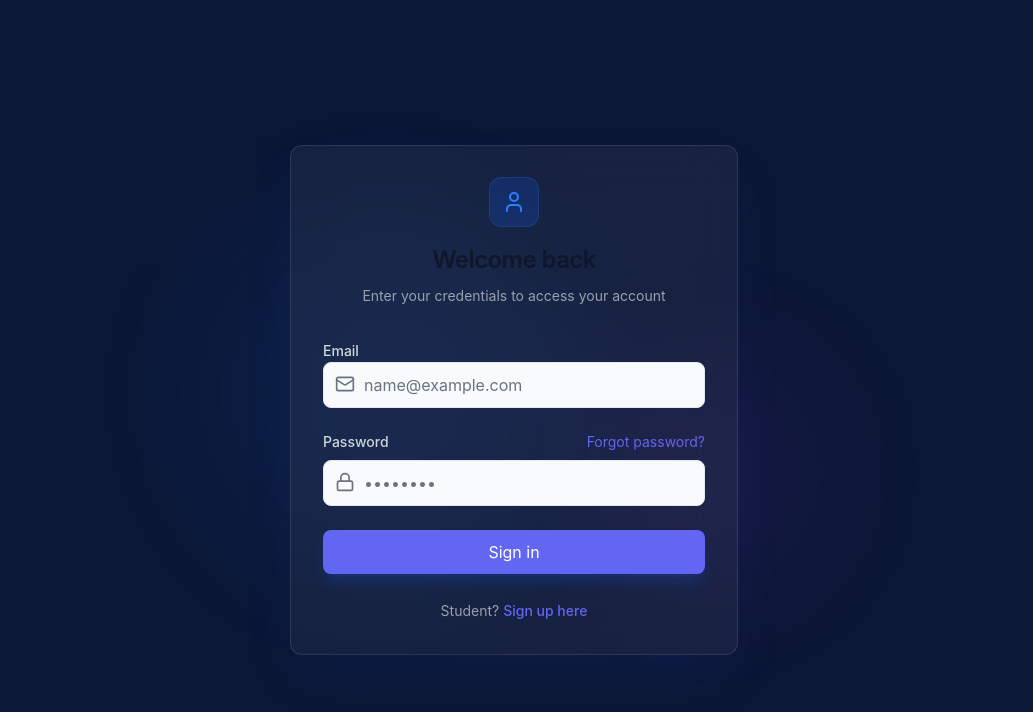
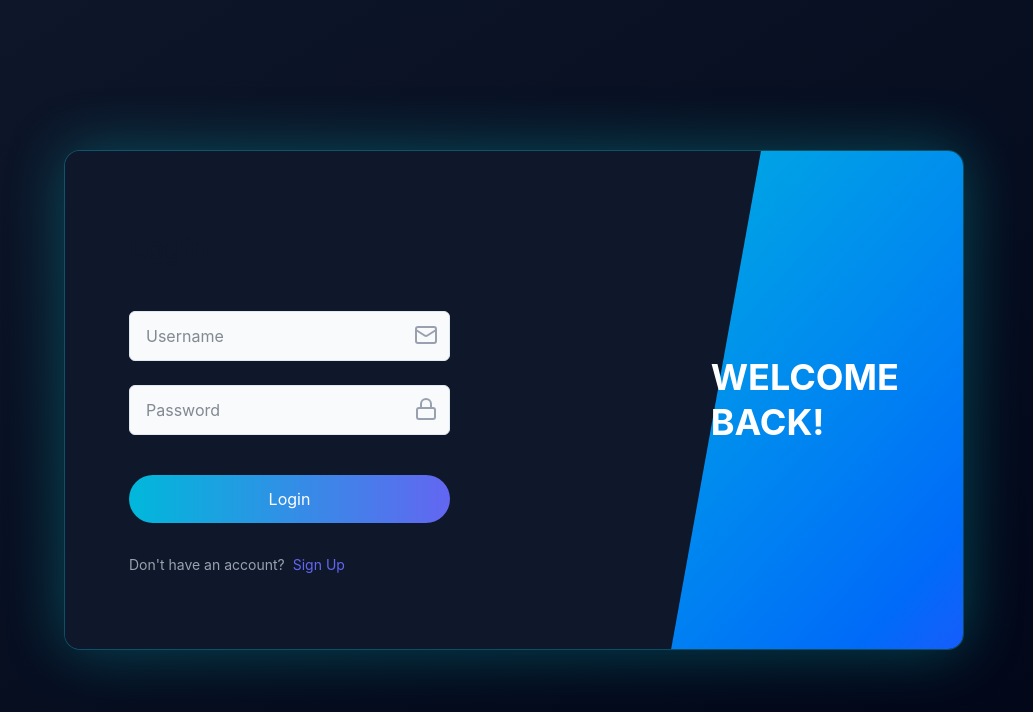
Before and after one commit to divyanshu5357/GemaFieldLearningPlatform, a React (Vite) app: page /login in a window 1280 px wide. Shown: the top 712 px of the page, without its empty margins (126-1159 px from the left). Built offline with nearby package versions, Linux system fonts and the light colour scheme.

Commit message:
aaks second commit

```diff
--- a/src/app/pages/LoginPage.tsx
+++ b/src/app/pages/LoginPage.tsx
@@ -1,122 +1,287 @@
   import { GlassCard } from "../components/GlassCard";
 import { useNavigate } from "react-router";
 import { useState } from "react";
-import { Lock, Mail, User } from "lucide-react";
+import { Lock, Mail } from "lucide-react";
 import { supabase } from "../../lib/supabase";
 
 export default function LoginPage() {
+
   const [email, setEmail] = useState("");
   const [password, setPassword] = useState("");
+
   const navigate = useNavigate();
 
   const [loading, setLoading] = useState(false);
   const [error, setError] = useState<string | null>(null);
 
+
   const handleLogin = async (e: React.FormEvent) => {
+
     e.preventDefault();
     setLoading(true);
     setError(null);
-    const { data: authData, error: authError } = await supabase.auth.signInWithPassword({
+
+    const { data: authData, error: authError } =
+      await supabase.auth.signInWithPassword({
         email,
         password,
       });
+
     if (authError || !authData.user) {
       setError(authError?.message || "Login failed");
       setLoading(false);
       return;
     }
-    // Fetch user role from profiles table
-    const { data: profile, error: profileError } = await supabase
+
+    const { data: profile } =
+      await supabase
         .from("profiles")
         .select("role")
         .eq("id", authData.user.id)
         .single();
-    if (profileError || !profile) {
-      setError(profileError?.message || "Profile not found");
+
+    if (profile?.role === "student")
+      navigate("/dashboard/student");
+
+    else if (profile?.role === "teacher")
+      navigate("/dashboard/teacher");
+
+    else if (profile?.role === "admin")
+      navigate("/dashboard/admin");
+
     setLoading(false);
-      return;
-    }
-    // Redirect based on role
-    if (profile.role === "student") {
-  navigate("/dashboard/student");
-} else if (profile.role === "teacher") {
-  navigate("/dashboard/teacher");
-} else if (profile.role === "admin") {
-  navigate("/dashboard/admin");
-} else {
-      setError("Unknown role");
-    }
-    setLoading(false);
+
   };
 
+
+
   return (
-    <div className="flex h-screen w-full items-center justify-center bg-[#0b1736] p-4 relative overflow-hidden">
-      {/* Background Elements */}
-      <div className="absolute top-0 left-0 w-full h-full bg-[radial-gradient(ellipse_at_top,_var(--tw-gradient-stops))] from-blue-900/20 via-[#0b1736] to-[#0b1736] pointer-events-none" />
-      <div className="absolute top-1/4 left-1/4 w-96 h-96 bg-blue-500/10 rounded-full blur-3xl animate-pulse" />
-      <div className="absolute bottom-1/4 right-1/4 w-64 h-64 bg-purple-500/10 rounded-full blur-3xl animate-pulse delay-1000" />
 
-      <GlassCard className="w-full max-w-md p-8 relative z-10 backdrop-blur-xl border-white/10 shadow-2xl shadow-blue-900/20">
-        <div className="text-center mb-8">
-          <div className="mx-auto h-12 w-12 rounded-xl bg-blue-600/20 flex items-center justify-center text-blue-500 mb-4 ring-1 ring-blue-500/30">
-            <User className="h-6 w-6" />
-          </div>
-          <h2 className="text-2xl font-bold text-white tracking-tight">Welcome back</h2>
-          <p className="mt-2 text-sm text-gray-400">Enter your credentials to access your account</p>
+<div className="h-screen flex items-center justify-center bg-gradient-to-br from-[#0f172a] to-[#020617]">
+
+<GlassCard className="
+w-[900px]
+h-[500px]
+flex
+overflow-hidden
+rounded-2xl
+border border-cyan-400/30
+shadow-[0_0_60px_rgba(0,255,255,0.25)]
+">
+
+{/* LEFT SIDE */}
+
+<div className="
+w-1/2
+px-16
+flex
+flex-col
+justify-center
+bg-[#0f172a]
+">
+
+<h2 className="text-3xl font-semibold text-white mb-10">
+Login
+</h2>
+
+
+
+<form onSubmit={handleLogin} className="space-y-6">
+
+
+{/* EMAIL */}
+
+<div className="relative">
+
+<Mail className="absolute right-3 top-3 text-gray-400"/>
+
+<input
+
+type="email"
+
+placeholder="Username"
+
+value={email}
+
+onChange={(e)=>setEmail(e.target.value)}
+
+className="
+w-full
+bg-white/10
+border border-white/20
+rounded-md
+px-4
+py-3
+text-white
+focus:border-cyan-400
+focus:ring-2
+focus:ring-cyan-400/40
+outline-none
+transition
+"
+
+/>
+
 </div>
 
-        <form className="space-y-6" onSubmit={handleLogin}>
-          <div className="space-y-2">
-            <label className="text-sm font-medium text-gray-300">Email</label>
+
+
+{/* PASSWORD */}
+
 <div className="relative">
-              <Mail className="absolute left-3 top-3 h-5 w-5 text-gray-500" />
+
+<Lock className="absolute right-3 top-3 text-gray-400"/>
+
 <input
-                type="email"
-                className="w-full rounded-lg bg-white/5 border border-white/10 py-2.5 pl-10 pr-4 text-white placeholder-gray-500 focus:border-blue-500 focus:ring-1 focus:ring-blue-500 transition-colors outline-none"
-                placeholder="name@example.com"
-                value={email}
-                onChange={(e) => setEmail(e.target.value)}
+
+type="password"
+
+placeholder="Password"
+
+value={password}
+
+onChange={(e)=>setPassword(e.target.value)}
+
+className="
+w-full
+bg-white/10
+border border-white/20
+rounded-md
+px-4
+py-3
+text-white
+focus:border-cyan-400
+focus:ring-2
+focus:ring-cyan-400/40
+outline-none
+transition
+"
+
 />
-            </div>
+
 </div>
 
-          <div className="space-y-2">
-            <div className="flex items-center justify-between">
-              <label className="text-sm font-medium text-gray-300">Password</label>
-              <a href="#" className="text-sm text-blue-400 hover:text-blue-300">Forgot password?</a>
-            </div>
-            <div className="relative">
-              <Lock className="absolute left-3 top-3 h-5 w-5 text-gray-500" />
-              <input
-                type="password"
-                className="w-full rounded-lg bg-white/5 border border-white/10 py-2.5 pl-10 pr-4 text-white placeholder-gray-500 focus:border-blue-500 focus:ring-1 focus:ring-blue-500 transition-colors outline-none"
-                placeholder="••••••••"
-                value={password}
-                onChange={(e) => setPassword(e.target.value)}
-              />
-            </div>
+
+
+{/* BUTTON */}
+
+<button
+
+type="submit"
+
+disabled={loading}
+
+className="
+w-full
+mt-4
+py-3
+rounded-full
+bg-gradient-to-r
+from-cyan-500
+to-light blue-500
+text-white
+font-medium
+hover:scale-[1.03]
+hover:shadow-lg
+transition
+"
+
+>
+
+{loading ? "Signing in..." : "Login"}
+
+</button>
+
+
+{error &&
+
+<p className="text-red-400 text-sm">
+
+{error}
+
+</p>
+
+}
+
+
+</form>
+
+
+<p className="mt-8 text-gray-400 text-sm">
+
+Don't have an account?
+
+<a href="/signup" className="text-cyan-400 ml-2 hover:underline">
+
+Sign Up
+
+</a>
+
+</p>
+
+
 </div>
 
-          <button
-            type="submit"
-            className="w-full rounded-lg bg-blue-600 py-2.5 text-sm font-medium text-white hover:bg-blue-500 transition-colors shadow-lg shadow-blue-600/20"
-            disabled={loading}
-          >
-            {loading ? "Signing in..." : "Sign in"}
-          </button>
-          {error && <div className="text-red-400 text-sm mt-2 text-center">{error}</div>}
-        </form>
 
-        <div className="mt-6 text-center">
-          <span className="text-gray-400 text-sm">Student? </span>
-          <a
-            href="/signup"
-            className="text-blue-400 hover:text-blue-300 text-sm font-medium underline"
-          >
-            Sign up here
-          </a>
+
+
+{/* RIGHT SIDE */}
+
+
+
+<div className="w-1/2 relative">
+
+{/* gradient */}
+
+<div className="
+absolute
+inset-0
+bg-gradient-to-br
+from-cyan-500
+to-blue-600
+"/>
+
+
+
+{/* diagonal cut */}
+
+<div className="
+absolute
+inset-0
+bg-[#0f172a]
+[clip-path:polygon(0_0,55%_0,35%_100%,0_100%)]
+"/>
+
+
+
+{/* text */}
+
+<div className="
+absolute
+right-16
+top-1/2
+translate-y-[-50%]
+text-white
+text-4xl
+font-bold
+leading-tight
+">
+
+WELCOME
+<br/>
+BACK!
+
 </div>
+
+
+</div>
+
+
+
 </GlassCard>
+
 </div>
+
 );
+
 }
```
Also changed, not shown: 1 other file (tests, documents, lock files or other folders). Lines whose indentation alone changed are shown as unchanged.
